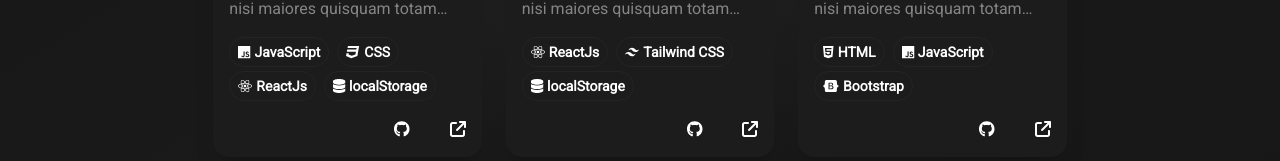
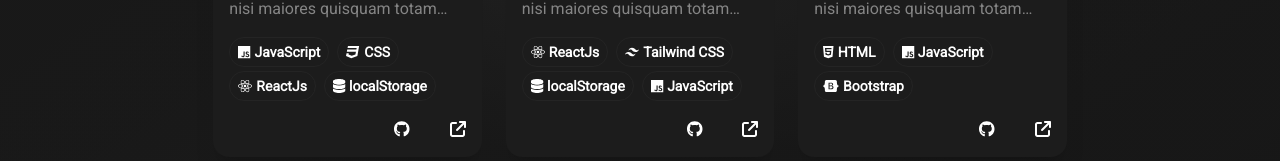
Before and after one commit to codthathing/Portfolio-Project, a React (Vite) app: page /projects in a window 1280 px wide. Shown: the part 516-677 px from the top of the page. Built offline with nearby package versions, Linux system fonts and the light colour scheme.

Commit message:
added more projects

```diff
--- a/src/pages/ProjectsPage.jsx
+++ b/src/pages/ProjectsPage.jsx
@@ -24,6 +24,7 @@ const ProjectsPage = () => {
         { id: 0, stack_name: "react" },
         { id: 1, stack_name: "tailwind css" },
         { id: 2, stack_name: "localstorage" },
+        { id: 3, stack_name: "javascript" },
       ]
     },
     {
```
